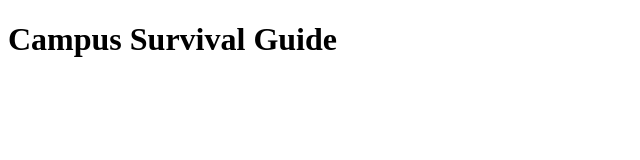
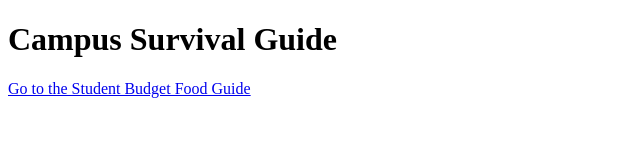
Before and after one commit to EreMary13/campus-guide, a plain HTML site: page index.html in a window 1280 px wide. Shown: the whole page, without its empty margins (0-640 px from the left). Drawn offline with Linux system fonts and the light colour scheme.

Commit message:
Update index.html

```diff
--- a/index.html
+++ b/index.html
@@ -7,5 +7,6 @@
 </head>
 <body>
     <h1>Campus Survival Guide</h1>
+    <a href="guides/food.html">Go to the Student Budget Food Guide</a>
 </body>
 </html>
```
